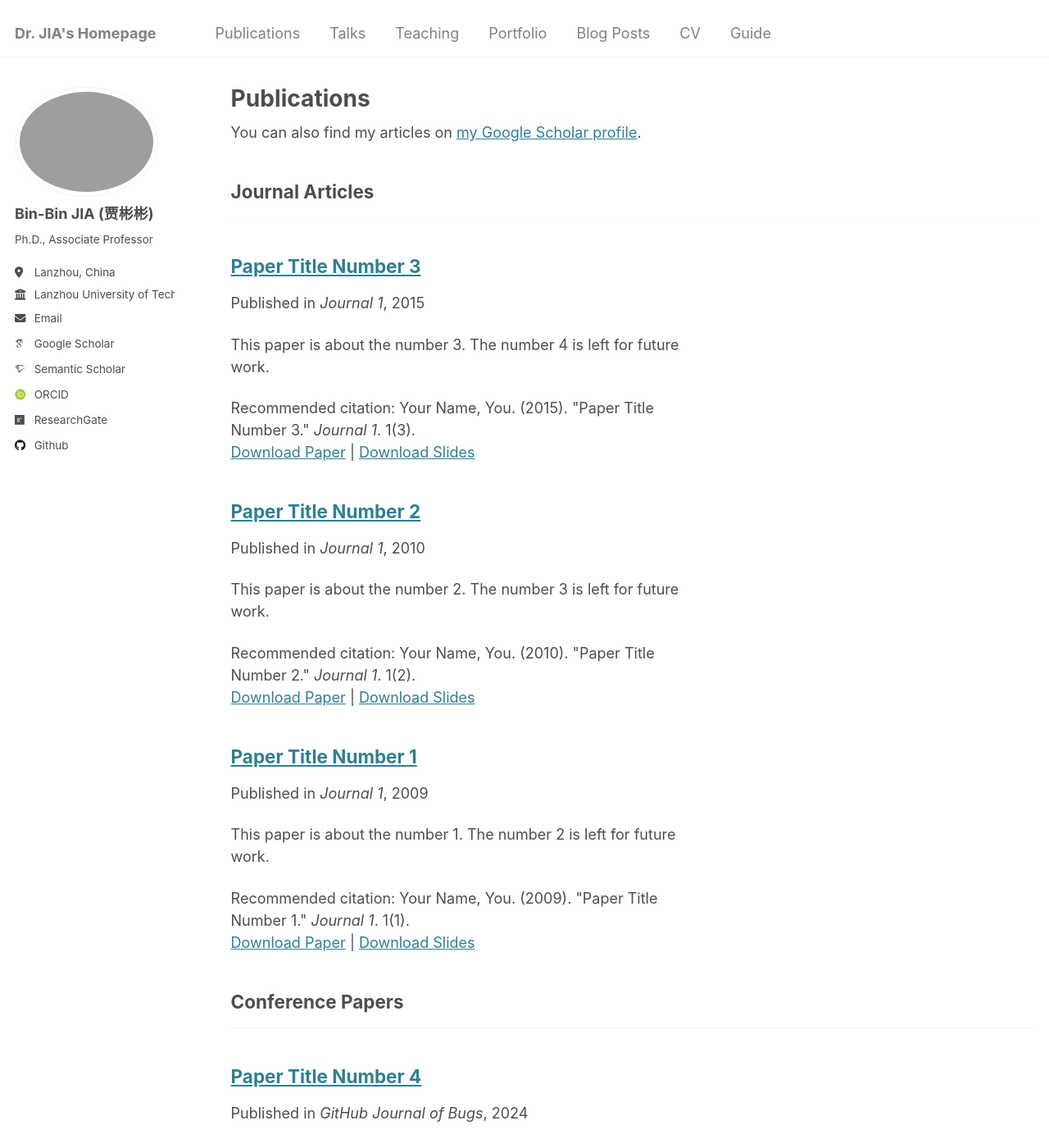
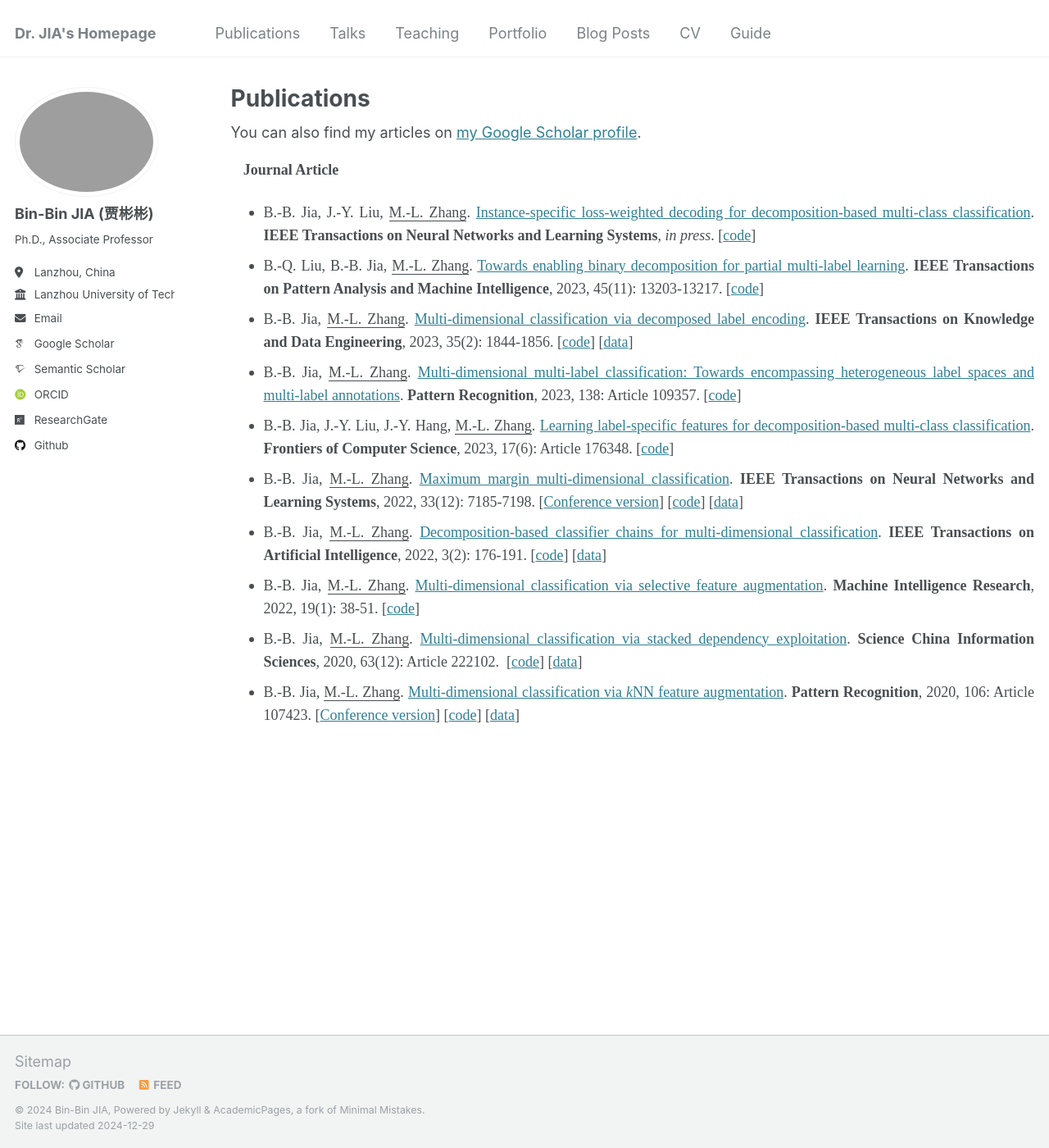
Before and after one commit to jiabinbin-ai/jiabinbin-ai.github.io, a Jekyll site: the page built from _pages/publications.html, in a window 1280 px wide and 1400 px high. Shown: the whole window at 82% size. Built offline with Jekyll 4.4.1, drawn with Linux system fonts in a browser that asks for light colours; some web fonts are replaced; some of the changed text lies outside the part shown.

Commit message:
Update publications.html

```diff
--- a/_pages/publications.html
+++ b/_pages/publications.html
@@ -11,23 +11,72 @@ author_profile: true
 
 {% include base_path %}
 
-<!-- New style rendering if publication categories are defined -->
-{% if site.publication_category %}
-  {% for category in site.publication_category  %}
-    {% assign title_shown = false %}
-    {% for post in site.publications reversed %}
-      {% if post.category != category[0] %}
-        {% continue %}
-      {% endif %}
-      {% unless title_shown %}
-        <h2>{{ category[1].title }}</h2><hr />
-        {% assign title_shown = true %}
-      {% endunless %}
-      {% include archive-single.html %}
-    {% endfor %}
-  {% endfor %}
-{% else %}
-  {% for post in site.publications reversed %}
-    {% include archive-single.html %}
-  {% endfor %}
-{% endif %}
+<p align="justify" style="line-height: 150%">&nbsp;&nbsp; <b>
+<font face="Times New Roman"><a name="Journal"></a><font size="4">Journal Article</font></font></b></p>
+<ul>
+	<li>
+	<p align="justify" style="line-height: 150%; margin-top:8px; margin-bottom:0">
+	<span lang="en-us"><font face="Times New Roman">B.-B. Jia, J.-Y. Liu, <u>
+	M.-L. Zhang</u>. <a href="files/TNNLS'24.pdf">Instance-specific
+	loss-weighted decoding for decomposition-based multi-class classification</a>.
+	<b>IEEE Transactions on Neural Networks and Learning Systems</b>, <i>in
+	press</i>. [<a href="files/ILW.zip">code</a>]</font></span></li>
+	<li>
+	<p align="justify" style="line-height: 150%; margin-top:8px; margin-bottom:0">
+	<span lang="en-us"><font face="Times New Roman">B.-Q. Liu, B.-B. Jia, <u>
+	M.-L. Zhang</u>. <a href="files/TPAMI'23.pdf">Towards enabling binary
+	decomposition for partial multi-label learning</a>. <b>IEEE Transactions on Pattern Analysis and Machine
+	Intelligence</b>, 2023, 45(11): 13203-13217. [<a href="files/PAMB.rar">code</a>]</font></span></li>
+	<li>
+	<p align="justify" style="line-height: 150%; margin-top:8px; margin-bottom:0">
+	<span lang="en-us"><font face="Times New Roman">B.-B. Jia, <u>M.-L. Zhang</u>.
+	<a href="files/TKDE'21.pdf">Multi-dimensional classification via decomposed
+	label encoding</a>. <b>IEEE Transactions on Knowledge and Data Engineering</b>,
+	2023, 35(2): 1844-1856. [<a href="Resources.htm#tkde21">code</a>] [<a href="Resources.htm#MDC_data">data</a>]</font></span></li>
+	<li>
+	<p align="justify" style="line-height: 150%; margin-top:8px; margin-bottom:0">
+	<span lang="en-us"><font face="Times New Roman">B.-B. Jia, <u>M.-L. Zhang</u>.
+	<a href="files/PRJ'23.pdf">Multi-dimensional multi-label classification:
+	Towards encompassing heterogeneous label spaces and multi-label annotations</a>.
+	<b>Pattern Recognition</b>, 2023, 138: Article 109357. [<a href="files/CLIM.rar">code</a>]</font></span></li>
+	<li>
+	<p align="justify" style="line-height: 150%; margin-top:8px; margin-bottom:0">
+	<span lang="en-us"><font face="Times New Roman">B.-B. Jia, J.-Y. Liu, J.-Y.
+	Hang, <u>M.-L. Zhang</u>. <a href="files/FCS'23.pdf">Learning label-specific
+	features for decomposition-based multi-class classification</a>. <b>Frontiers of Computer Science</b>,
+	2023, 17(6): Article 176348. [<a href="files/LSFMultiClass.rar">code</a>]</font></span></li>
+	<li>
+	<p align="justify" style="line-height: 150%; margin-top:8px; margin-bottom:0">
+	<span lang="en-us"><font face="Times New Roman">B.-B. Jia, <u>M.-L. Zhang</u>.
+	<a href="files/TNNLS'21.pdf">Maximum margin multi-dimensional classification</a>.
+	<b>IEEE Transactions on Neural Networks and Learning Systems</b>, 2022,
+	33(12): 7185-7198. [<a href="files/AAAI'20a.pdf">Conference version</a>] [<a href="Resources.htm#tnnls21">code</a>]
+	[<a href="Resources.htm#MDC_data">data</a>]</font></span></li>
+	<li>
+	<p align="justify" style="line-height: 150%; margin-top:8px; margin-bottom:0">
+	<span lang="en-us"><font face="Times New Roman">B.-B. Jia, <u>M.-L. Zhang</u>.
+	<a href="files/TAI'21.pdf">Decomposition-based classifier chains for
+	multi-dimensional classification</a>. <b>IEEE Transactions on Artificial
+	Intelligence</b>, 2022, 3(2): 176-191. [<a href="Resources.htm#tai21">code</a>]
+	[<a href="Resources.htm#MDC_data">data</a>]</font></span></li>
+	<li>
+	<p align="justify" style="line-height: 150%; margin-top:8px; margin-bottom:0">
+	<span lang="en-us"><font face="Times New Roman">B.-B. Jia, <u>M.-L. Zhang</u>.
+	<a href="files/IJAC'21.pdf">Multi-dimensional classification via selective feature augmentation</a>.
+	<b>Machine Intelligence Research</b>, 2022, 19(1): 38-51.
+	[<a href="Resources.htm#ijac21">code</a>]</font></span></li>
+	<li>
+	<p align="justify" style="line-height: 150%; margin-top:8px; margin-bottom:0">
+	<span lang="en-us"><font face="Times New Roman">B.-B. Jia, <u>M.-L. Zhang</u>.
+	<a href="files/SCIS'20.pdf">Multi-dimensional classification via stacked
+	dependency exploitation</a>. <b>Science China Information Sciences</b>,
+	2020, 63(12): Article 222102.&nbsp; [<a href="Resources.htm#scis20">code</a>]
+	[<a href="Resources.htm#MDC_data">data</a>]</font></span></li>
+	<li>
+	<p align="justify" style="line-height: 150%; margin-top:8px; margin-bottom:0">
+	<span lang="en-us"><font face="Times New Roman">B.-B. Jia, <u>M.-L. Zhang</u>.
+	<a href="files/PRJ'20.pdf">Multi-dimensional classification via <i>k</i>NN
+	feature augmentation</a>. <b>Pattern Recognition</b>, 2020, 106: Article
+	107423. [<a href="files/AAAI'19b.pdf">Conference
+	version</a>] [<a href="Resources.htm#prj20">code</a>] [<a href="Resources.htm#MDC_data">data</a>]</font></span></li>
+</ul>
```
